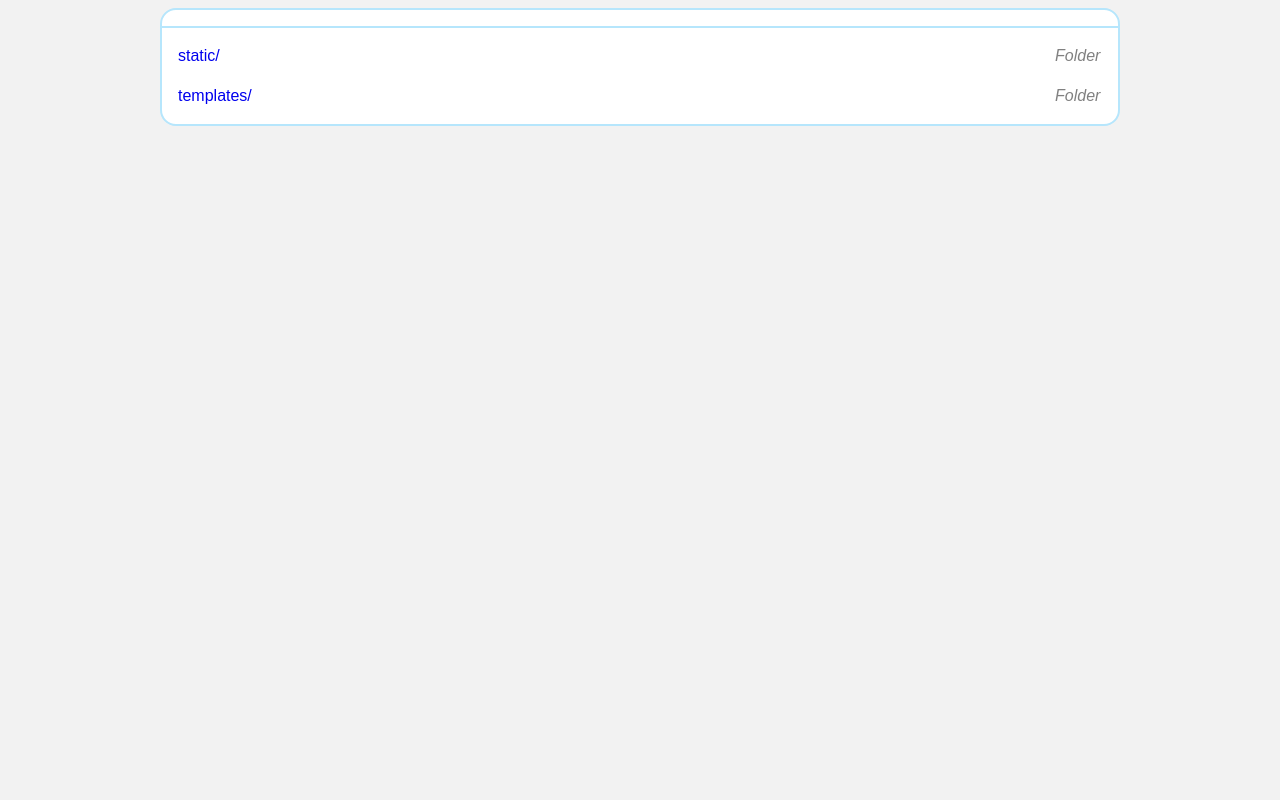
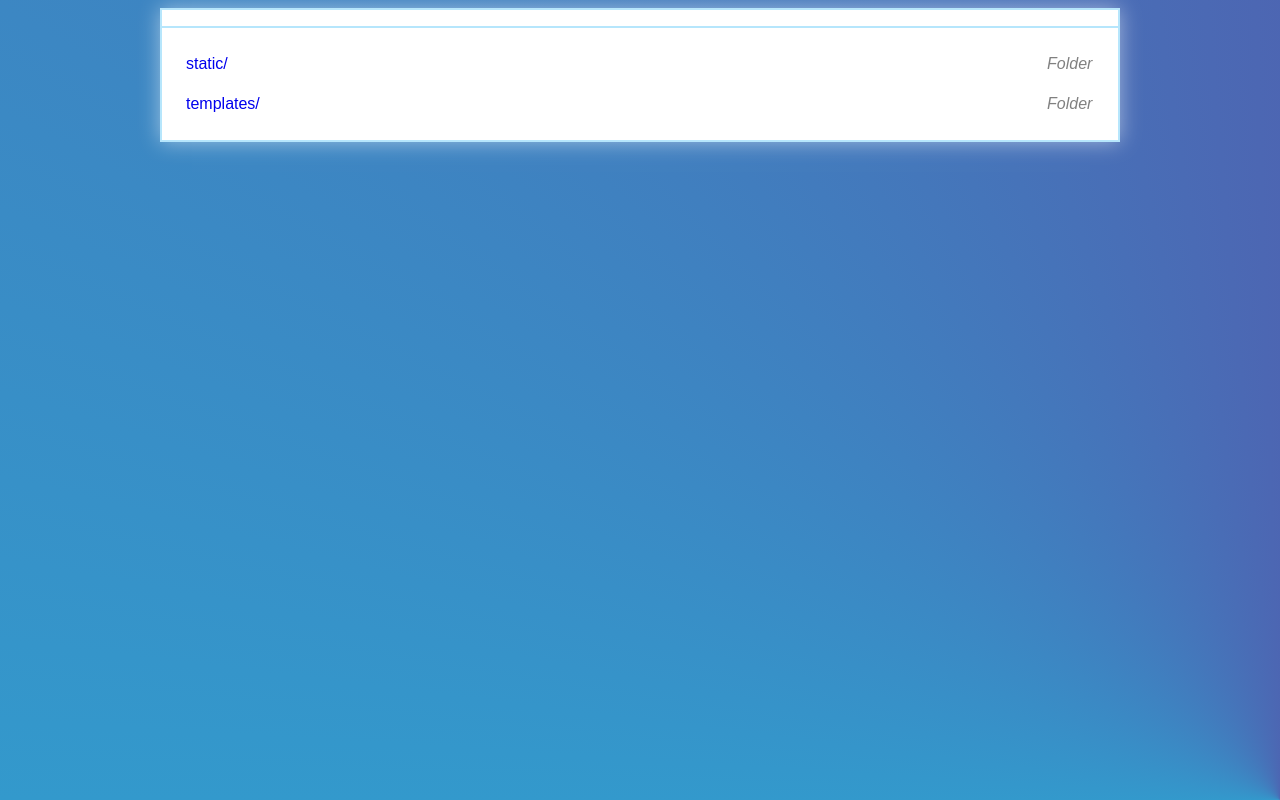
Before and after one commit to tstehr/recipemd-serve, a Flask app: page / in a window 1280 px wide. Run offline with Flask 2, Linux system fonts and the light colour scheme; parts of the project's set-up code (start-up, migrations or seed data) failed here and were passed over.

Commit message:
Add more interesting background

```diff
--- a/recipemd-serve/static/style.css
+++ b/recipemd-serve/static/style.css
@@ -1,5 +1,6 @@
 :root {
-    --border-color: hsl(199, 92%, 85%);
+    --border-color: rgb(182, 230, 252);
+    --border-width: 2px;
     --base-spacing: 1rem;
     --stack-spacing: .5rem;
 
@@ -15,7 +16,6 @@ a {
 }
 
 body {
-
     background: white;
     font-family: sans-serif;
     line-height: 1.5em;
@@ -99,8 +99,12 @@ body {
 @media screen {
     nav {
         display: flex;
-        border-bottom: 2px solid var(--border-color);
+        border-bottom: var(--border-width) solid var(--border-color);
         padding: .5rem var(--base-spacing);
+        justify-content: space-between;
+    }
+    nav:empty {
+        display: none;
     }
     hr {
         margin: 0 calc(-1 * var(--base-spacing));
@@ -108,7 +112,7 @@ body {
         box-sizing: content-box;
     }
     .recipe__ingredients, .recipe__instructions {
-        border-top: 2px solid var(--border-color);
+        border-top: var(--border-width) solid var(--border-color);
         margin: var(--stack-spacing) calc(-1 * var(--base-spacing)) 0;
         padding: var(--stack-spacing) var(--base-spacing) 0;
         box-sizing: content-box;
@@ -134,19 +138,22 @@ body {
     }
 }
 @media screen and (min-width: 50rem) {
-    root {
+    :root {
         --base-spacing: 1.5rem;
+    }
+    html, body {
+        min-height: 100%;
     }
     body {
         margin: .5rem;
-        background: hsl(0, 0%, 95%);
+        background: conic-gradient(from 90deg at bottom right, cyan, rebeccapurple);
     }
     #container {
         margin: 0 auto;
         max-width: 60rem;
         background: white;
-        border: 2px solid var(--border-color);
-        border-radius: 1rem;
+        border: var(--border-width) solid var(--border-color);
+        box-shadow: 0 0 20px hsl(0deg 0% 100% / 50%);
     }
 }
 
```
